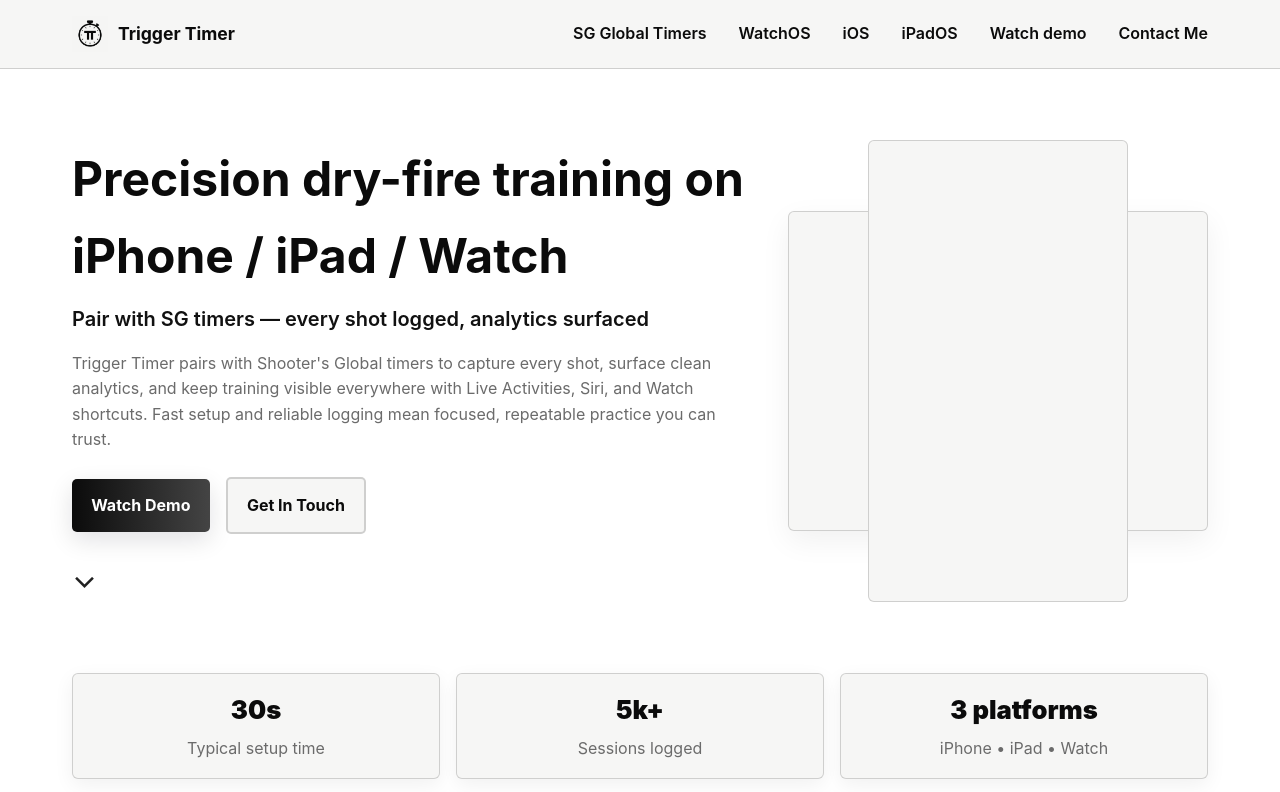
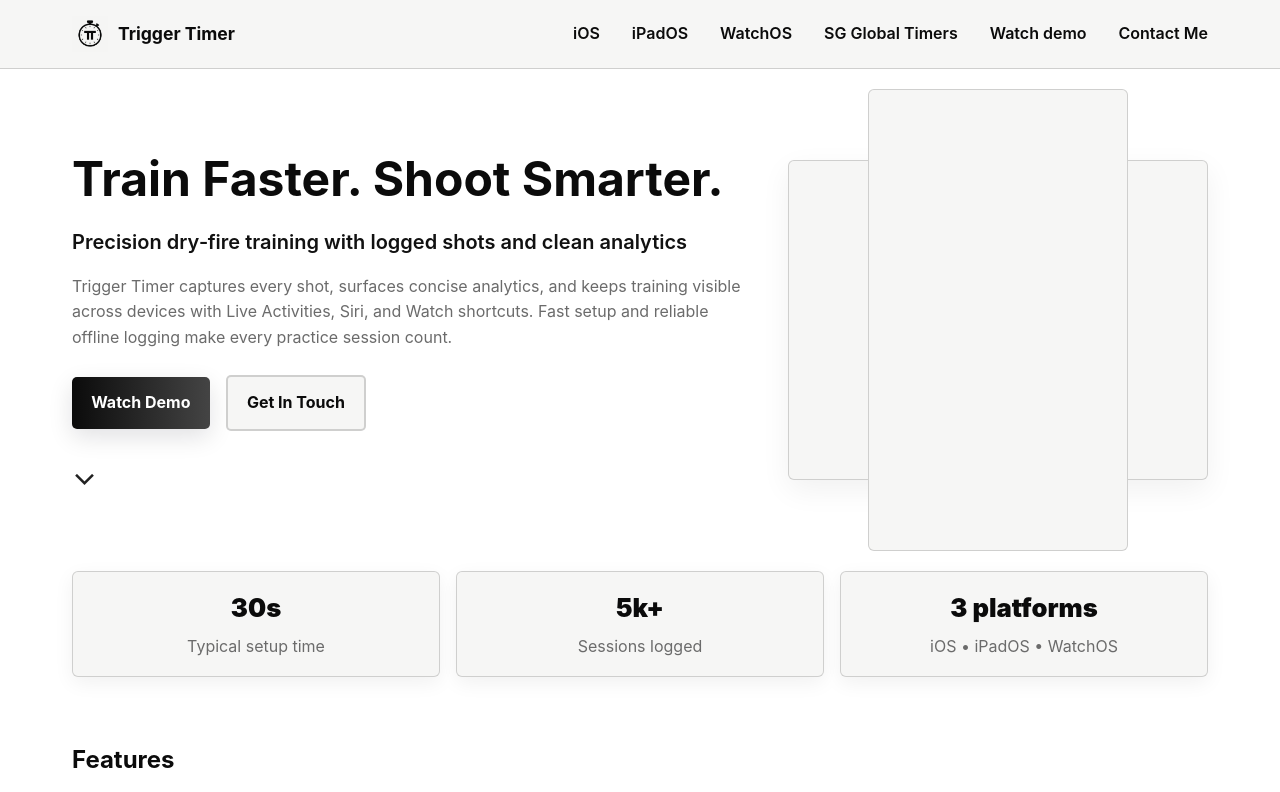
Before and after one commit to jklock/triggertimer_github_site, a plain HTML site: page index.html in a window 1280 px wide. Shown: the top 792 px of the page. Drawn offline with Linux system fonts and the light colour scheme.

Commit message:
nav: reorder platform links (iOS, iPadOS, WatchOS, SG, demo, contact)

```diff
--- a/index.html
+++ b/index.html
@@ -16,10 +16,10 @@
                 </a>
             </div>
             <ul class="nav-menu">
-                <li><a href="sg-timers.html">SG Global Timers</a></li>
-                <li><a href="apple-watch.html">WatchOS</a></li>
                 <li><a href="iphone.html">iOS</a></li>
                 <li><a href="ipad.html">iPadOS</a></li>
+                <li><a href="apple-watch.html">WatchOS</a></li>
+                <li><a href="sg-timers.html">SG Global Timers</a></li>
                 <li><a href="#demo">Watch demo</a></li>
                 <li><a href="contact.html">Contact Me</a></li>
             </ul>
@@ -29,12 +29,12 @@
     <main>
         <section class="hero-grid hero-section">
             <div class="hero-copy">
-                <h1>Precision dry-fire training on iPhone / iPad / Watch</h1>
-                <p class="tagline">Pair with SG timers — every shot logged, analytics surfaced</p>
+                <h1>Train Faster. Shoot Smarter.</h1>
+                <p class="tagline">Precision dry‑fire training with logged shots and clean analytics</p>
                 <p class="description">
-                    Trigger Timer pairs with Shooter's Global timers to capture every shot, surface clean
-                    analytics, and keep training visible everywhere with Live Activities, Siri, and Watch shortcuts.
-                    Fast setup and reliable logging mean focused, repeatable practice you can trust.
+                    Trigger Timer captures every shot, surfaces concise analytics, and keeps training visible
+                    across devices with Live Activities, Siri, and Watch shortcuts. Fast setup and reliable
+                    offline logging make every practice session count.
                 </p>
 
                 <div class="hero-ctas">
@@ -67,7 +67,7 @@
                 </div>
                 <div class="stat glassy-card">
                     <div class="stat-value">3 platforms</div>
-                    <div class="stat-label">iPhone • iPad • Watch</div>
+                    <div class="stat-label">iOS • iPadOS • WatchOS</div>
                 </div>
             </div>
         </section>
```
Also changed, not shown: apple-watch.html (+2 -2 lines), contact.html (+2 -2 lines), ipad.html (+2 -2 lines), iphone.html (+2 -2 lines), sg-timers.html (+2 -2 lines).
